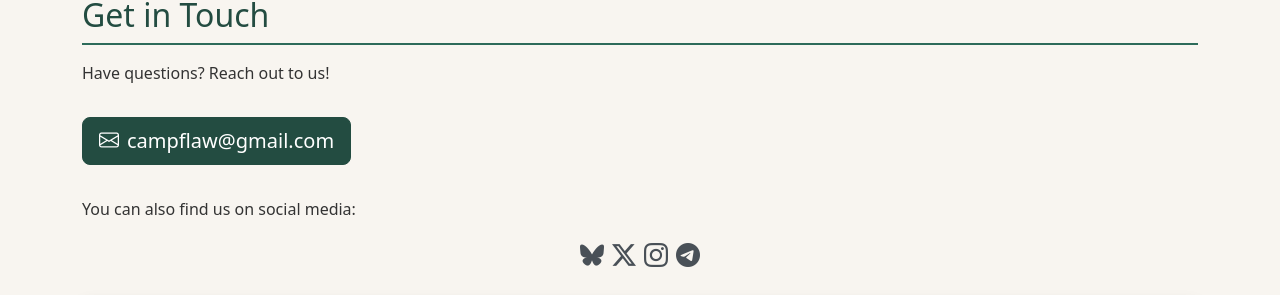
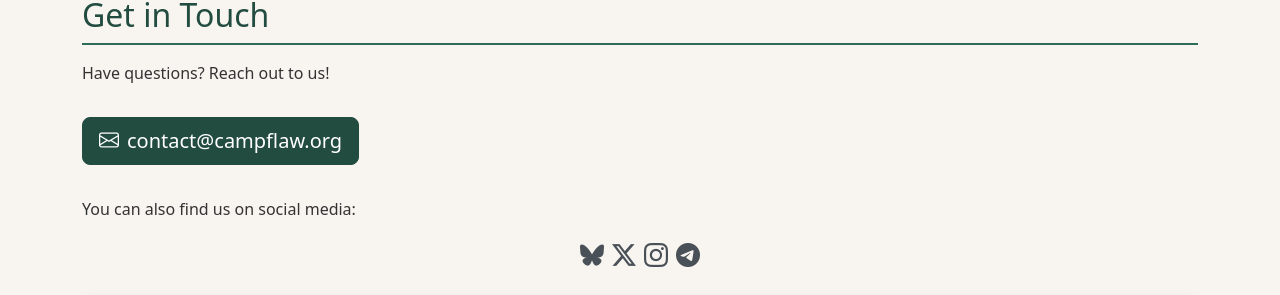
Before and after one commit to campflaw/campflaw.github.io, a Jekyll site: the page built from contact.md, in a window 1280 px wide. Shown: the part 565-860 px from the top of the page. Built offline with Jekyll 4.4.1, drawn with Linux system fonts in a browser that asks for light colours.

Commit message:
Updated contact email

```diff
--- a/contact.md
+++ b/contact.md
@@ -16,8 +16,8 @@ Every year the pack gets bigger, and we couldn't be more excited about where thi
 
 Have questions? Reach out to us!
 
-<a href="mailto:campflaw@gmail.com" class="btn btn-success btn-lg my-3 text-white">
-    <i class="bi bi-envelope me-2"></i>campflaw@gmail.com
+<a href="mailto:contact@campflaw.org" class="btn btn-success btn-lg my-3 text-white">
+    <i class="bi bi-envelope me-2"></i>contact@campflaw.org
 </a>
 
 You can also find us on social media:
```
